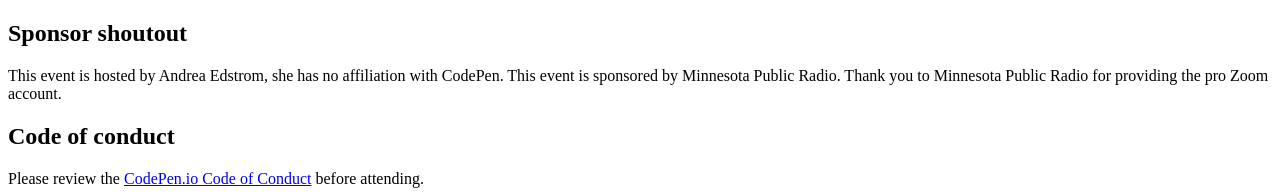
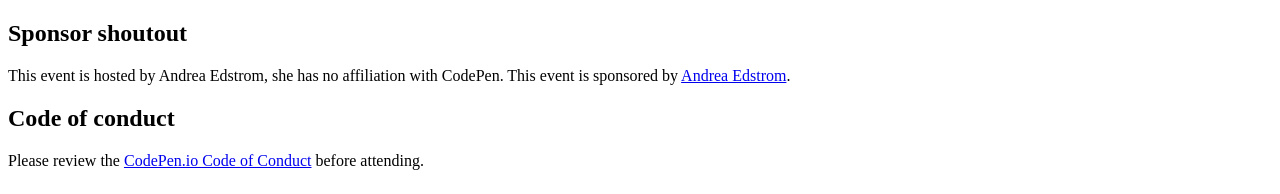
Before and after one commit to dreascode/codepenmeetup, a Gatsby site: page /sidebar in a window 1280 px wide. Shown: the top 194 px of the page. Built offline with nearby package versions, Linux system fonts and the light colour scheme; Gatsby itself is replaced by a stand-in of ours.

Commit message:
update sponsor

```diff
--- a/src/pages/sidebar.js
+++ b/src/pages/sidebar.js
@@ -6,7 +6,7 @@
       <section className="section">
         <h2 className="hdg hdg-4">Sponsor shoutout</h2>
         <p>
-        This event is hosted by Andrea Edstrom, she has no affiliation with CodePen. This event is sponsored by Minnesota Public Radio. Thank you to Minnesota Public Radio for providing the pro Zoom account.
+        This event is hosted by Andrea Edstrom, she has no affiliation with CodePen. This event is sponsored by <a href="https://andreaedstrom.com/">Andrea Edstrom</a>.
         </p>
       </section>
       <section className="section">
```
